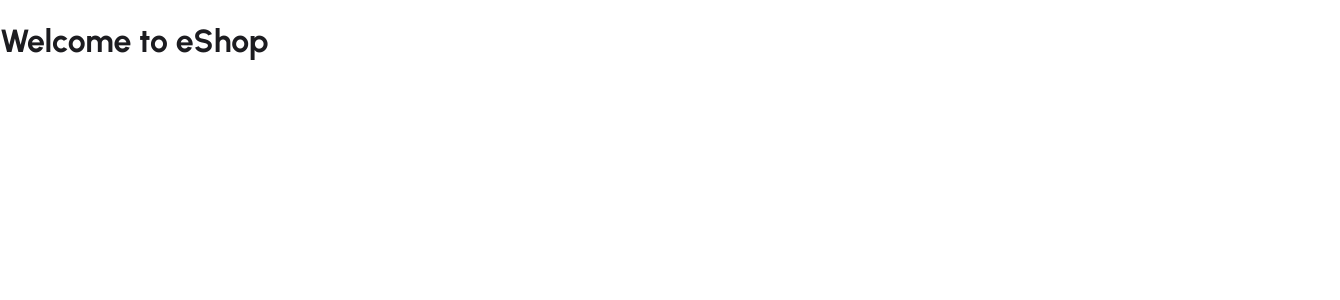
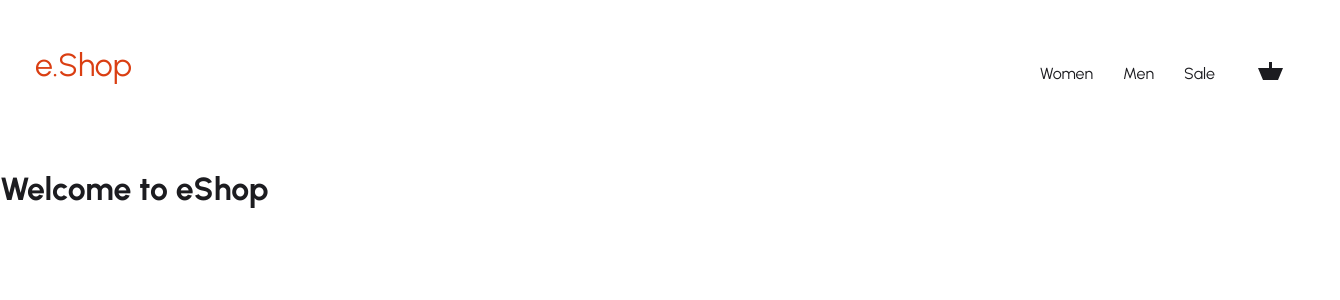
Before and after one commit to danihazler/e-shop, a Next.js app: page / in a window 1280 px wide. Shown: the top 300 px of the page, 1340 px wide, since content can reach past the window. Built offline with nearby package versions, Linux system fonts and the light colour scheme.

Commit message:
Add header and navigation

```diff
--- a/assets/styles/globals.scss
+++ b/assets/styles/globals.scss
@@ -31,3 +31,15 @@
   color: inherit;
   text-decoration: none;
 }
+
+button,
+a {
+  cursor: pointer;
+}
+
+.container {
+  margin: 0 auto;
+  max-width: 1440px;
+  position: relative;
+  width: 100%;
+}
--- /dev/null
+++ b/components/header/index.js
@@ -0,0 +1,20 @@
+import Link from "next/link";
+import { Navigation } from "components/navigation";
+import styles from "./styles.module.scss";
+
+export const Header = () => {
+  return (
+    <header className={styles.header}>
+      <div className="container">
+        <span>
+          <Link href="/">
+            <a className={styles.logo}>
+              <h1>e.Shop</h1>
+            </a>
+          </Link>
+        </span>
+        <Navigation />
+      </div>
+    </header>
+  );
+};
--- /dev/null
+++ b/components/header/styles.module.scss
@@ -0,0 +1,29 @@
+@import '../../assets/styles/constants/colors.scss';
+@import '../../assets/styles/constants/typography.scss';
+
+.header {
+    div{
+
+        display: flex;
+        justify-content: space-between;
+        align-items: center;
+        padding: 1.25rem 1.875rem;
+
+        > * {
+            flex: 1;
+        }
+    }
+}
+
+.logo {
+    display: inline-block;
+    margin-bottom: 1rem;
+
+    h1 {
+        color: $orange;
+        font-weight: $fw-regular;
+        display: inline-block;
+        padding: 0.3125rem;
+        margin: 0;
+    }
+}
--- /dev/null
+++ b/components/icons/shop-basket.js
@@ -0,0 +1,16 @@
+export const ShopBasketIcon = () => {
+  return (
+    <svg
+      height="50"
+      viewBox="0 0 50 50"
+      width="50"
+      xmlns="http://www.w3.org/2000/svg"
+    >
+      <path
+        d="m27 22v-6h-3v6h-11l5 12h15l5-12z"
+        fill="#1c1c20"
+        fillRule="evenodd"
+      />
+    </svg>
+  );
+};
--- /dev/null
+++ b/components/navigation/fixture.js
@@ -0,0 +1,14 @@
+export const links = [
+  {
+    name: "women",
+    url: "/women",
+  },
+  {
+    name: "men",
+    url: "/men",
+  },
+  {
+    name: "sale",
+    url: "/sale",
+  },
+];
--- /dev/null
+++ b/components/navigation/index.js
@@ -0,0 +1,28 @@
+import Link from "next/link";
+import { links } from "./fixture";
+import { ShopBasketIcon } from "components/icons/shop-basket";
+import styles from "./styles.module.scss";
+
+export const Navigation = () => {
+  return (
+    <nav className={styles.nav}>
+      <ul>
+        {links.map((item) => (
+          <li key={item.name}>
+            <Link href={item.url}>
+              <a>{item.name}</a>
+            </Link>
+          </li>
+        ))}
+        <li>
+          {/* TODO: once basket page is created, change href */}
+          <Link href="/">
+            <a>
+              <ShopBasketIcon />
+            </a>
+          </Link>
+        </li>
+      </ul>
+    </nav>
+  );
+};
--- /dev/null
+++ b/components/navigation/styles.module.scss
@@ -0,0 +1,33 @@
+@import '../../assets/styles/constants/colors.scss';
+@import '../../assets/styles/constants/typography.scss';
+
+.nav {
+    display: flex;
+    justify-content: flex-end;
+
+    ul {
+        display: flex;
+        justify-content: flex-start;
+        align-items: center;
+        list-style: none;
+        padding: 0;
+
+        a {
+            display: inline-block;
+            padding: 0.625rem;
+            margin: 0 0.3125rem;
+            text-transform: capitalize;
+            position: relative;
+            background-image: linear-gradient(to right, $orange, $orange);
+            background-position: 0 85%;
+            background-repeat: no-repeat;
+            background-size: 0% 0.125rem;
+            transition: background-size .3s ease;
+
+            &:hover,
+            &:active {
+                background-size: 100% 2px;
+            }
+        }
+    }
+}
--- a/pages/index.js
+++ b/pages/index.js
@@ -1,3 +1,4 @@
+import { Header } from "components/header";
 import Head from "next/head";
 
 export default function Home() {
@@ -9,6 +10,7 @@
         <link rel="icon" href="/favicon.ico" />
       </Head>
 
+      <Header />
       <h1>Welcome to eShop</h1>
     </div>
   );
```
